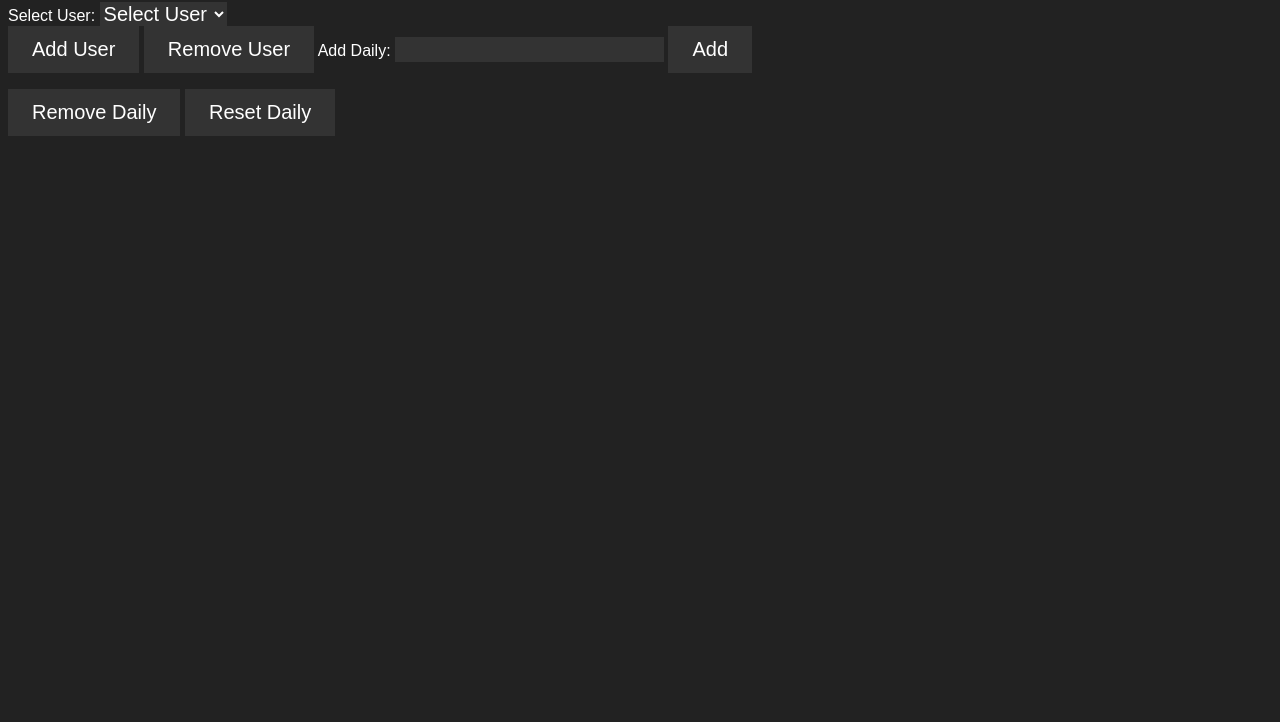
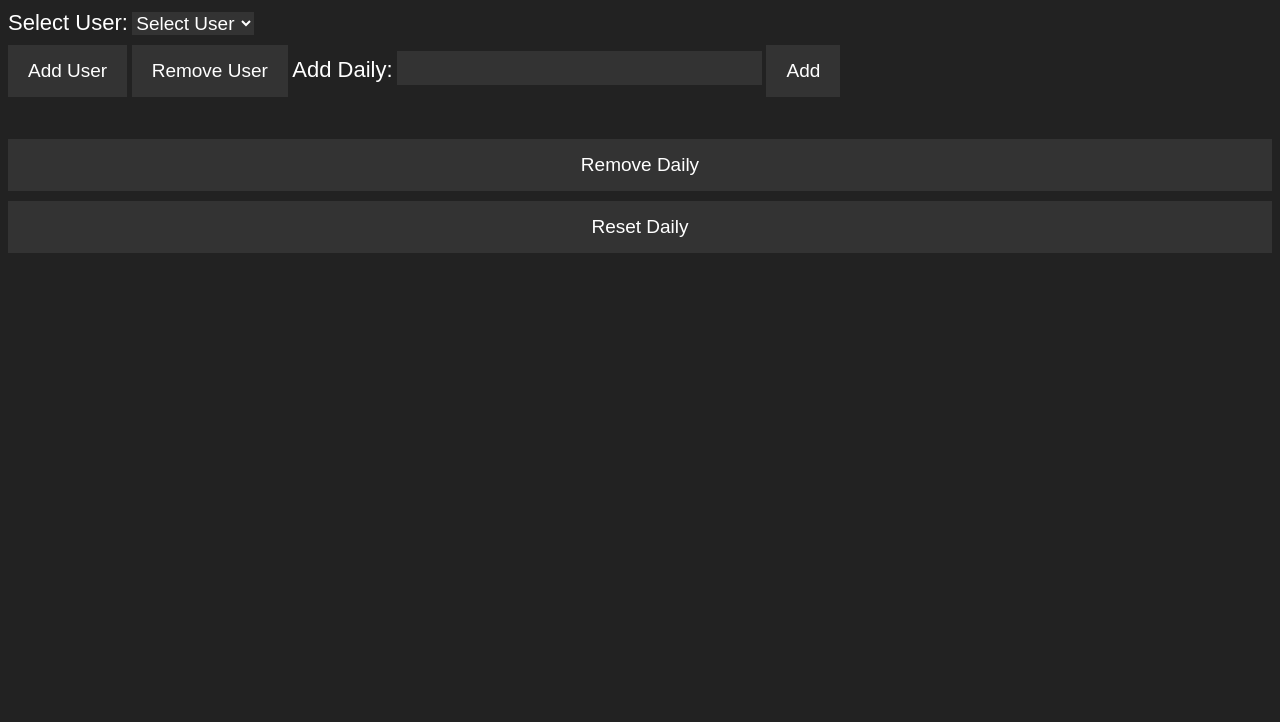
Before and after one commit to Relekto/Relekto.github.io, a plain HTML site: page index.html in a window 1280 px wide. Shown: the part 78-800 px from the top of the page. Drawn offline with Linux system fonts and the light colour scheme.

Commit message:
Update styles.css

```diff
--- a/styles.css
+++ b/styles.css
@@ -2,17 +2,44 @@ body {
     background-color: #222;
     color: #fff;
     font-family: Arial, sans-serif;
+	display: flex;
+    flex-direction: column;
 }
 
-select, input, button {
+#user-select,
+#add-user,
+#remove-user {
+    margin-bottom: 10px;
+}
+
+/* Style for the task input and its related buttons */
+#task,
+#add-task {
+    margin-bottom: 10px;
+}
+#remove-task,
+#reset-list {
+    margin-bottom: 10px;
+}
+
+label {
+	font-size: 22px;
+}
+input{
+	font-size: 28px;
+	background-color: #333;
+    color: #fff;
+    border: none;
+}
+select, button {
     background-color: #333;
     color: #fff;
     border: none;
-    font-size: 20px;
+    font-size: 19px;
 }
 
 button {
-    padding: 12px 24px;
+    padding: 15px 20px;
 }
 
 #todo-list {
```
